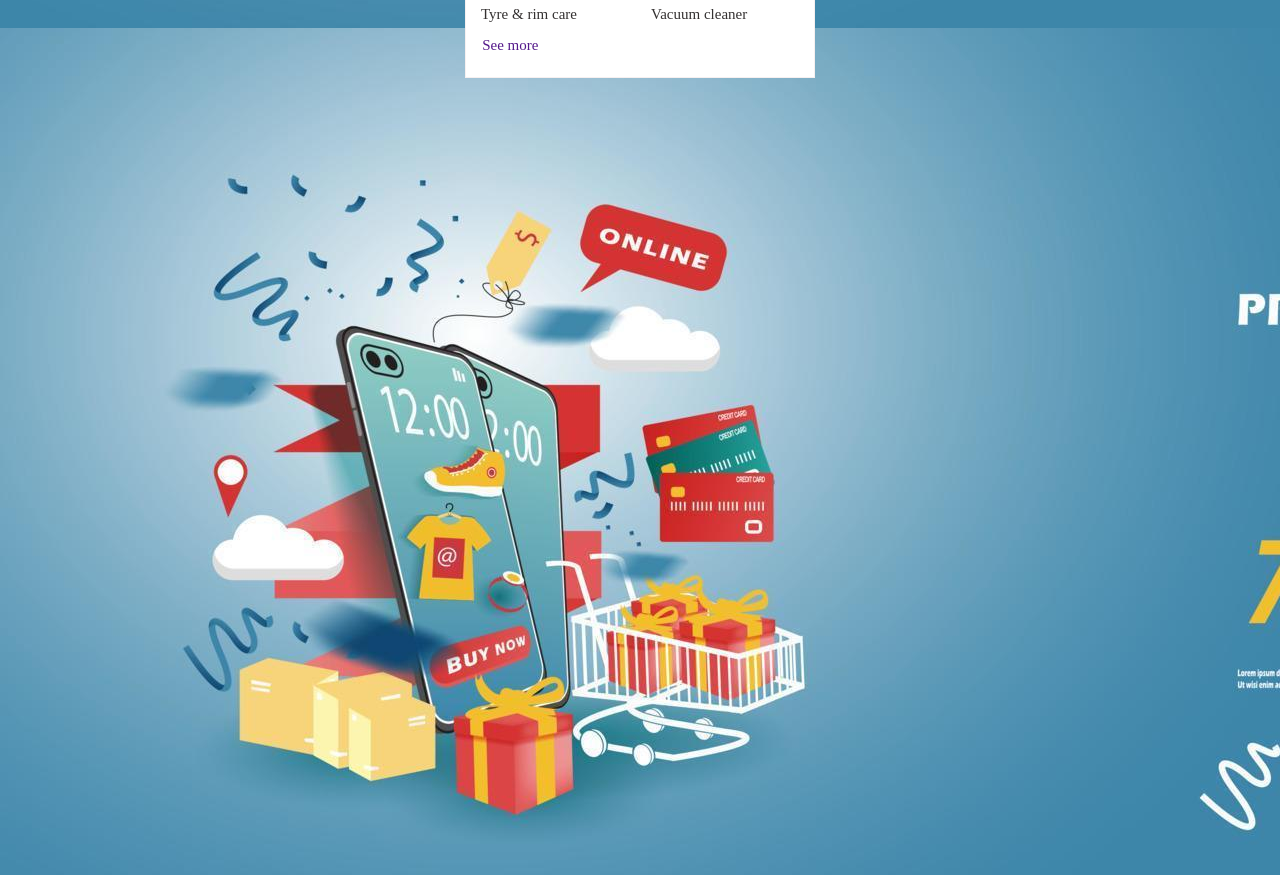
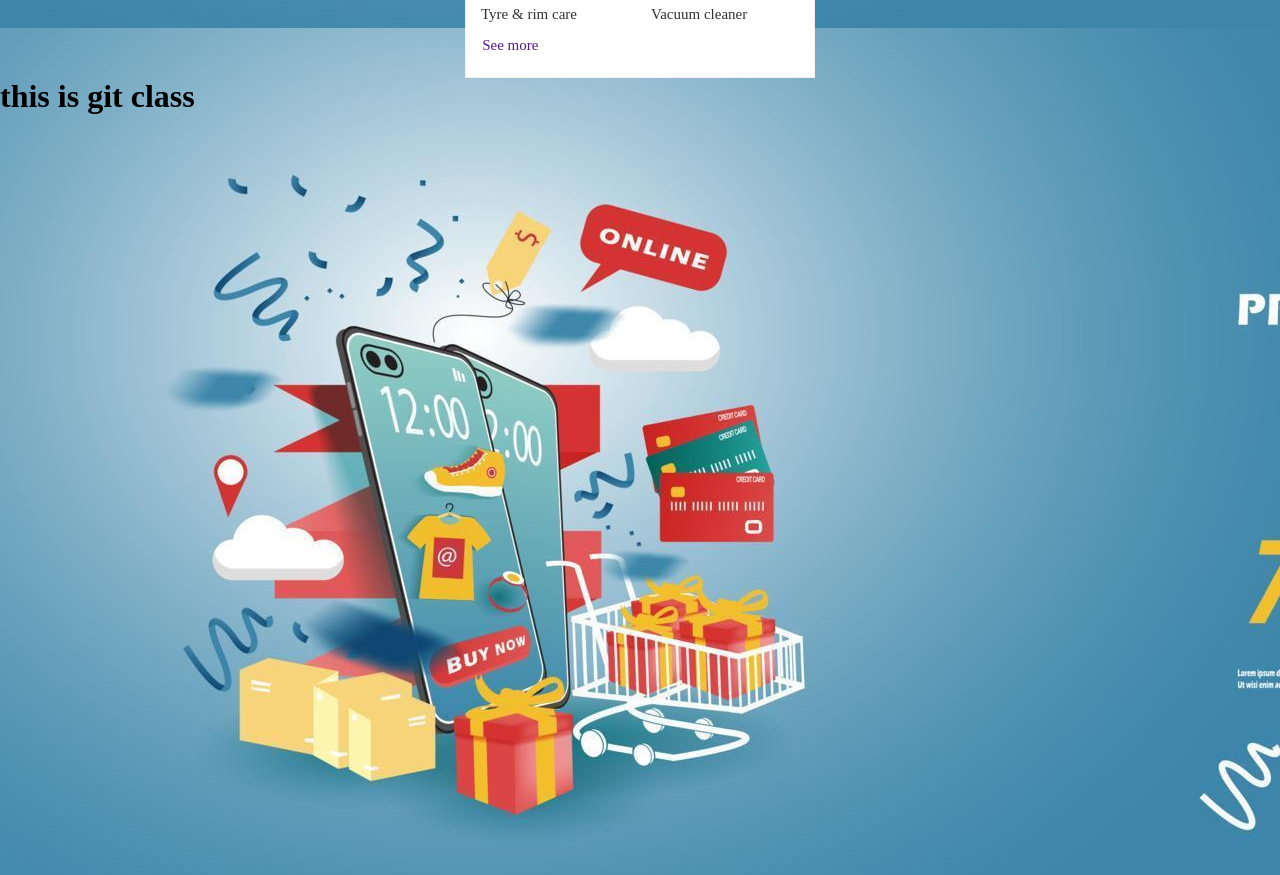
Before and after one commit to vasuki36/MorningBatch, a plain HTML site: page index.html in a window 1280 px wide. Shown: the part 2102-2977 px from the top of the page. Drawn offline with Linux system fonts and the light colour scheme.

Commit message:
I'm inserting a msg

```diff
--- a/index.html
+++ b/index.html
@@ -277,6 +277,7 @@
         </div>
     </div>
     </div>
+    <h1>this is git class</h1>
 </body>
 
 </html>
```
